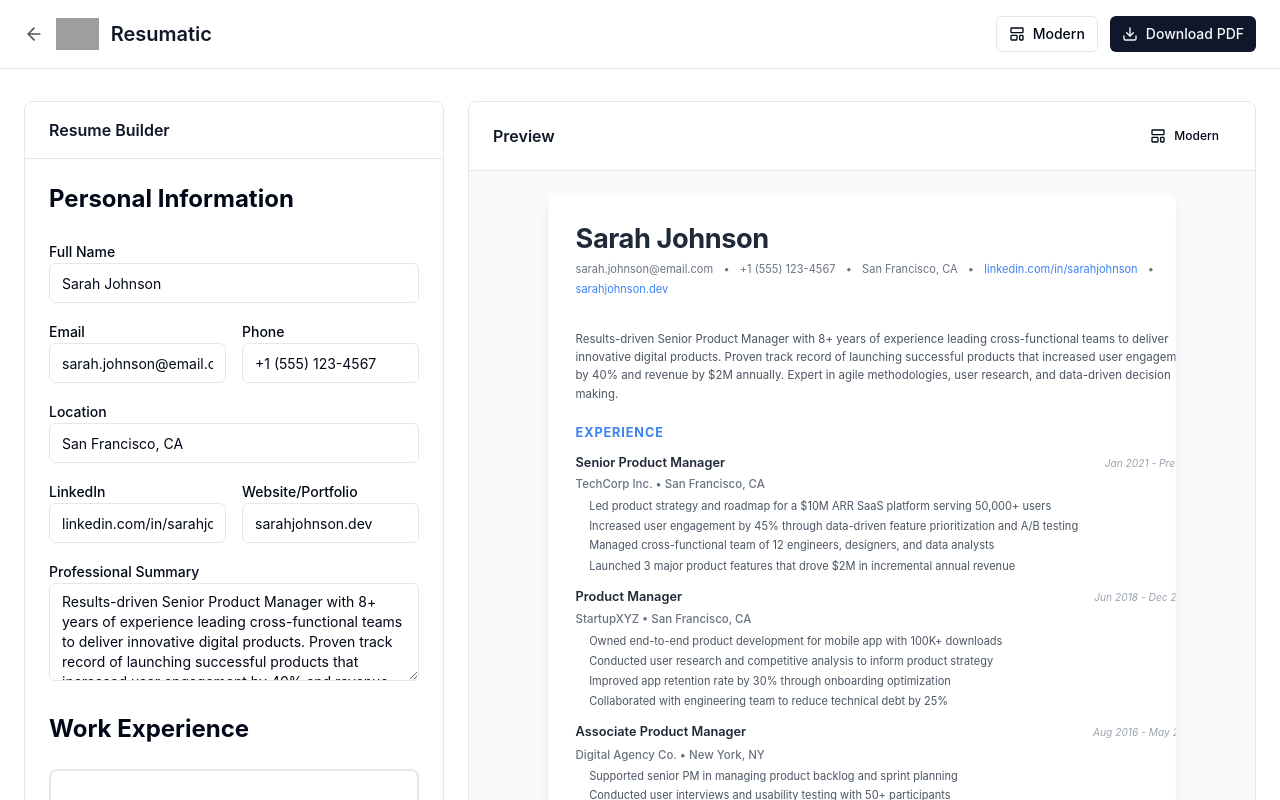
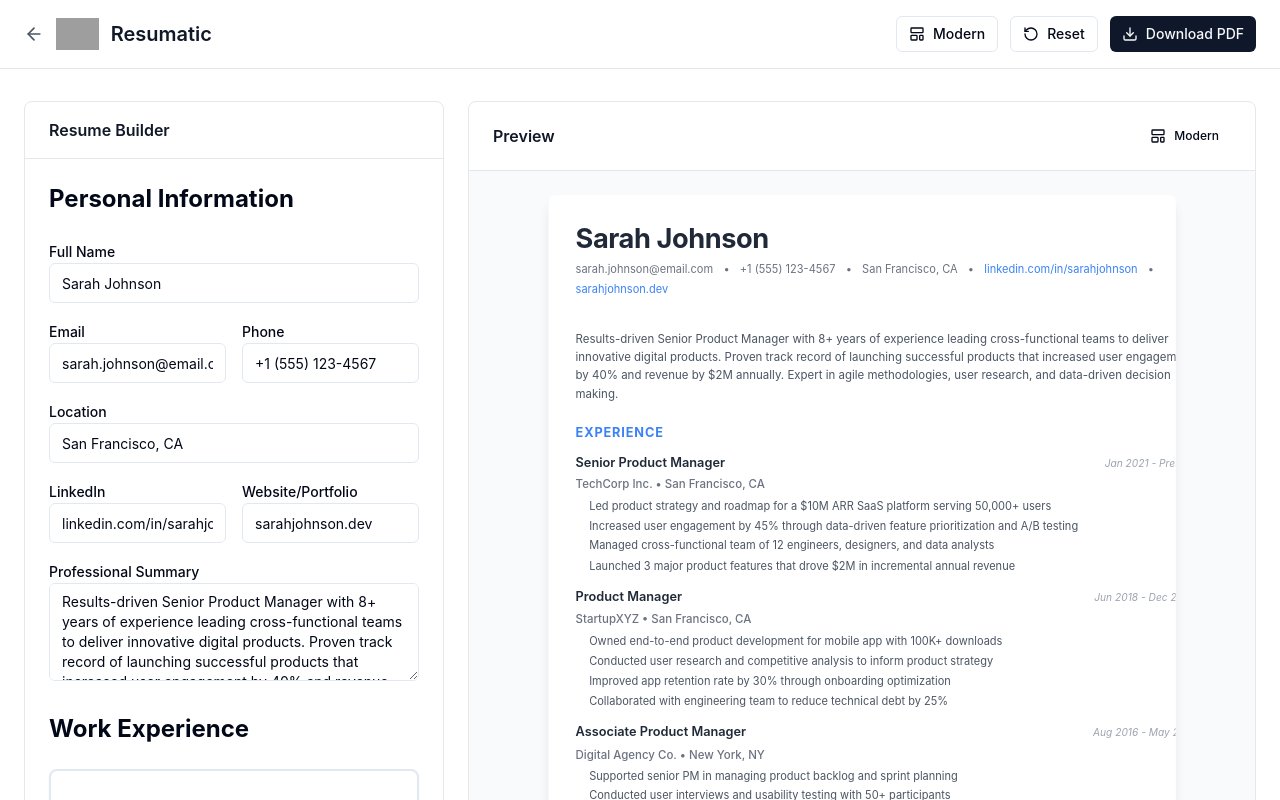
Before and after one commit to GowthamOleti/Resumatic_v1, a React (Vite) app: page /builder in a window 1280 px wide. Shown: the top 800 px of the page. Built offline with nearby package versions, Linux system fonts and the light colour scheme; grey boxes are pictures that could not be loaded.

Commit message:
Add reset button to clear resume and start fresh

```diff
--- a/src/pages/BuilderPage.tsx
+++ b/src/pages/BuilderPage.tsx
@@ -1,6 +1,6 @@
 import { useState } from 'react';
 import { Link } from 'react-router-dom';
-import { Download, ArrowLeft, LayoutTemplate } from 'lucide-react';
+import { Download, ArrowLeft, LayoutTemplate, RotateCcw } from 'lucide-react';
 import { ResumeData, TemplateType } from '@/types';
 import ResumeForm from '@/components/ResumeForm';
 import ResumePreview from '@/components/ResumePreview';
@@ -162,6 +162,24 @@ const initialData: ResumeData = {
   ],
 };
 
+const emptyData: ResumeData = {
+  personalInfo: {
+    fullName: '',
+    email: '',
+    phone: '',
+    location: '',
+    linkedin: '',
+    website: '',
+    summary: '',
+  },
+  workExperience: [],
+  education: [],
+  skills: [],
+  languages: [],
+  certifications: [],
+  projects: [],
+};
+
 export default function BuilderPage() {
   const [resumeData, setResumeData] = useState<ResumeData>(initialData);
   const [selectedTemplate, setSelectedTemplate] = useState<TemplateType>('modern');
@@ -181,6 +199,12 @@ export default function BuilderPage() {
       alert('Failed to export PDF. Please try again.');
     } finally {
       setIsExporting(false);
+    }
+  };
+
+  const handleReset = () => {
+    if (window.confirm('Are you sure you want to clear all data and start fresh? This action cannot be undone.')) {
+      setResumeData(emptyData);
     }
   };
 
@@ -255,6 +279,17 @@ export default function BuilderPage() {
                 <LayoutTemplate className="h-4 w-4" />
                 <span className="hidden sm:inline">{getTemplateName(selectedTemplate)}</span>
                 <span className="sm:hidden">Template</span>
+              </Button>
+
+              {/* Reset Button */}
+              <Button
+                variant="outline"
+                onClick={handleReset}
+                className="gap-2"
+                size="sm"
+              >
+                <RotateCcw className="h-4 w-4" />
+                <span className="hidden sm:inline">Reset</span>
               </Button>
 
               {/* Download PDF Button */}
```
